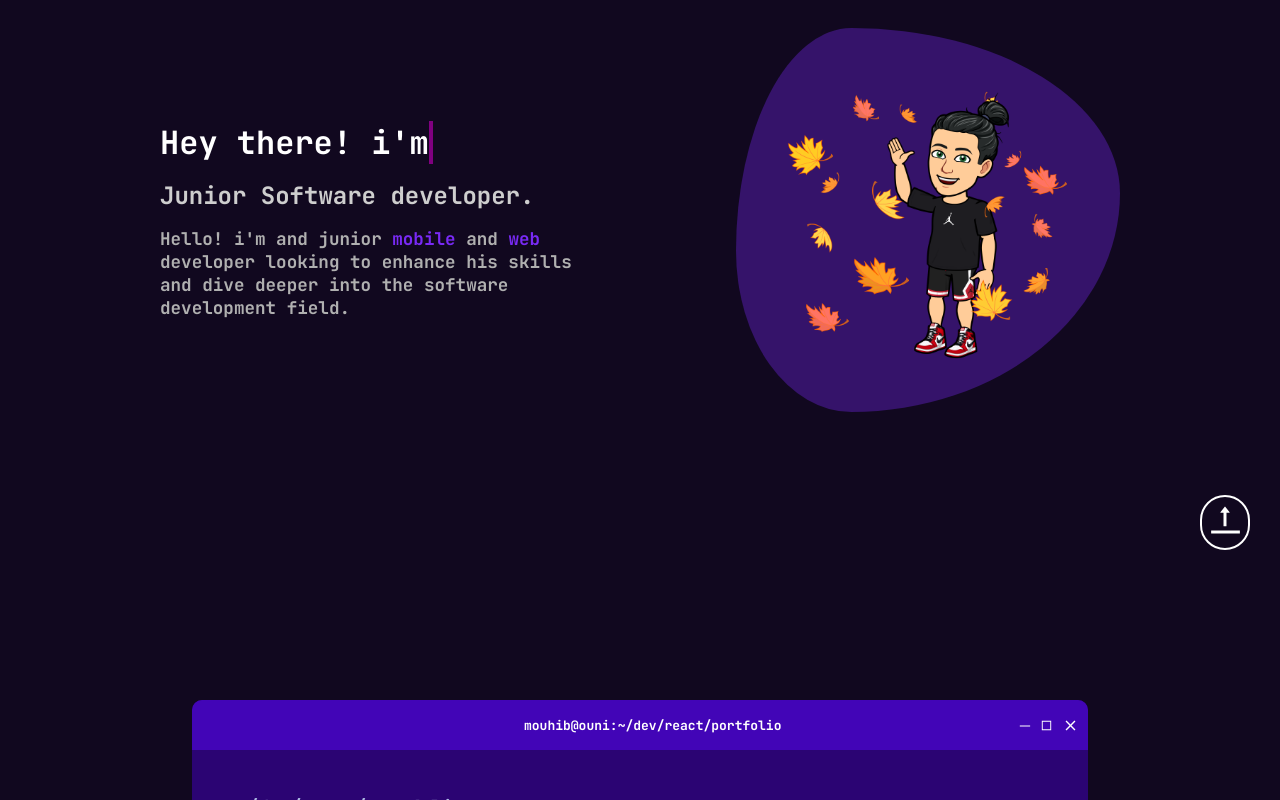
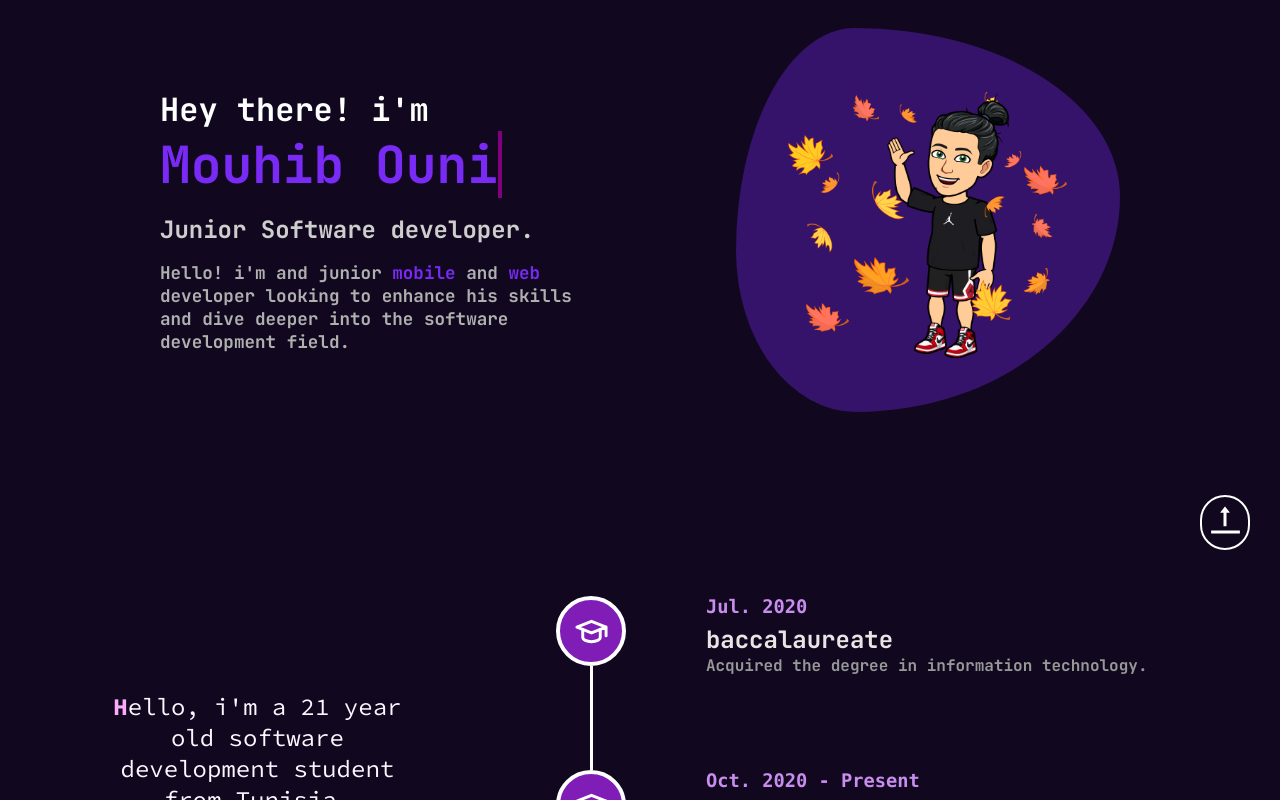
Before and after one commit to mmouhib/portfolio, a React (Vite) app: page / in a window 1280 px wide. Shown: the part 220-1020 px from the top of the page. Built offline with nearby package versions, Linux system fonts and the light colour scheme.

Commit message:
change console style.

```diff
--- a/src/components/console/consoleTopBar.tsx
+++ b/src/components/console/consoleTopBar.tsx
@@ -4,11 +4,13 @@ import styled from 'styled-components';
 
 interface ConsoleTopBarProps {
 	path: string;
+	consoleModalIsOpen: boolean;
+	setConsoleModalIsOpen: (arg: boolean) => void;
 }
 
 const StyledConsoleTopBar = styled.div`
 	width: 100%;
-	height: 9%;
+	height: 5%;
 	min-height: 35px;
 	background-color: #4205b7;
 	display: flex;
@@ -42,7 +44,7 @@ export default function ConsoleTopBar(props: ConsoleTopBarProps) {
 			<div className="window-controls">
 				<VscChromeMinimize color="white" size={15} />
 				<VscChromeMaximize color="white" size={15} />
-				<MdOutlineClose color="white" size={17} />
+				<MdOutlineClose color="white" size={17} onClick={() => props.setConsoleModalIsOpen(false)} />
 			</div>
 		</StyledConsoleTopBar>
 	);
--- a/src/pages/Console.tsx
+++ b/src/pages/Console.tsx
@@ -2,6 +2,8 @@ import ConsoleTopBar from '../components/console/consoleTopBar';
 import { useEffect, useRef, useState } from 'react';
 import ConsoleCommand from '../components/console/consoleCommand';
 import styled, { StyledComponent } from 'styled-components';
+import Modal from 'react-modal';
+import Typewriter from '../components/home/typewriter';
 
 const StyledConsole: StyledComponent<'div', any> = styled.div`
 	width: 100vw;
@@ -12,8 +14,8 @@ const StyledConsole: StyledComponent<'div', any> = styled.div`
 	justify-content: center;
 
 	.console {
-		width: 60%;
-		height: 70%;
+		width: 90%;
+		height: 90%;
 		background-color: #2b0473;
 		border-radius: 10px;
 		overflow: hidden;
@@ -51,10 +53,41 @@ const StyledConsole: StyledComponent<'div', any> = styled.div`
 	}
 `;
 
+const customModalStyles: Modal.Styles = {
+	content: {
+		width: '100%',
+		height: '100%',
+		top: '50%',
+		left: '50%',
+		right: 'auto',
+		bottom: 'auto',
+		transform: 'translate(-50%, -50%)',
+		marginRight: '-50%',
+		borderRadius: '4px',
+		padding: '0',
+		outline: 'none',
+		border: 'none',
+		backgroundColor: '#101010',
+		boxShadow: 'rgba(0, 0, 0, 0.3) 0px 19px 38px, rgba(0, 0, 0, 0.22) 0px 15px 12px',
+	},
+	overlay: {
+		backdropFilter: 'blur(10px)',
+		backgroundColor: 'transparent',
+	},
+};
+
+const StyledConsoleTypewriter = styled.div`
+	padding-right: 2px;
+	font-family: 'JetBrains Mono', sans-serif;
+	font-size: 4vw;
+	color: var(--main);
+`;
+
 export default function Console() {
 	const [path, setPath] = useState<string>('~/dev/react/portfolio');
 	const [commandsArray, setCommandsArray] = useState<any>(['']);
 	const [clear, setClear] = useState<boolean>(true);
+	const [consoleModalIsOpen, setConsoleModalIsOpen] = useState<boolean>(false);
 
 	const ref = useRef<HTMLDivElement>(null);
 
@@ -71,12 +104,20 @@ export default function Console() {
 	}
 
 	return (
+		<Modal isOpen={consoleModalIsOpen} style={customModalStyles}>
 			<StyledConsole id="console">
 				<div className="console">
-				<ConsoleTopBar path={path} />
+					<ConsoleTopBar
+						path={path}
+						consoleModalIsOpen={consoleModalIsOpen}
+						setConsoleModalIsOpen={setConsoleModalIsOpen}
+					/>
 					{clear && (
 						<div className="console-box">
 							<div className="console-content" ref={ref}>
+								<StyledConsoleTypewriter>
+									<Typewriter text="mouhib ouni" />
+								</StyledConsoleTypewriter>
 								{commandsArray.map((_: any, index: number) => {
 									return (
 										<ConsoleCommand
@@ -94,5 +135,6 @@ export default function Console() {
 					)}
 				</div>
 			</StyledConsole>
+		</Modal>
 	);
 }
--- a/src/pages/Home.tsx
+++ b/src/pages/Home.tsx
@@ -80,6 +80,13 @@ const StyledHome = styled.div`
 			width: 100%;
 		}
 	}
+
+	.home-typewriter-container {
+		padding-right: 2px;
+		font-family: 'JetBrains Mono', sans-serif;
+		font-size: 4vw;
+		color: var(--main);
+	}
 `;
 
 export default function Home() {
@@ -91,7 +98,9 @@ export default function Home() {
 				<div className="home-text-description">
 					<h1>
 						Hey there! i'm
-						<Typewriter />
+						<div className="home-typewriter-container">
+							<Typewriter text="Mouhib Ouni" />
+						</div>
 					</h1>
 					<h2>Junior Software developer.</h2>
 					<p className="about">
```
Lines whose indentation alone changed are shown as unchanged.
